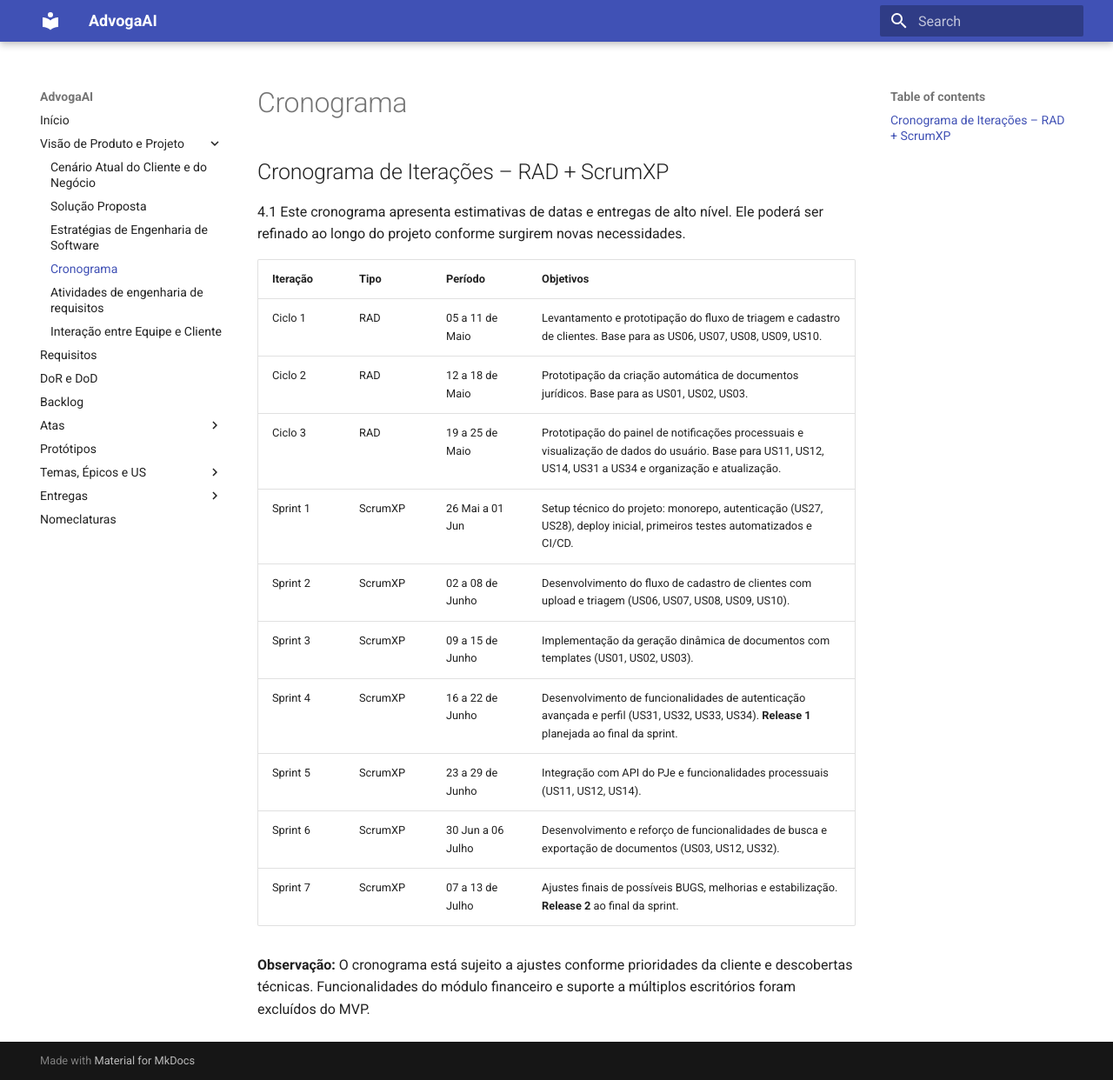
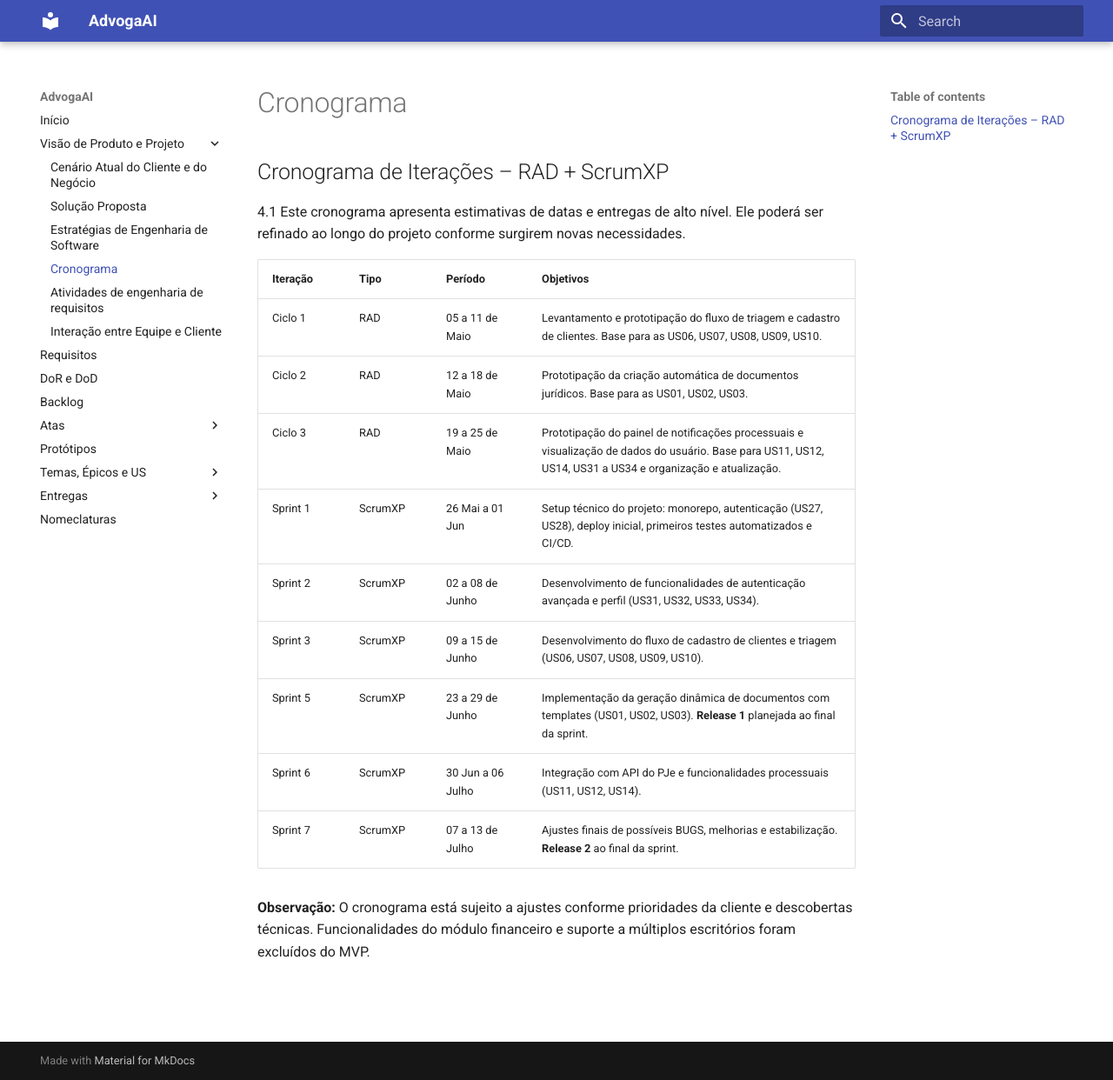
Before and after one commit to mdsreq-fga-unb/2025.1-T01-AdvogaAI, an MkDocs documentation site: the page built from docs/cronograma.md, in a window 1280 px wide and 1242 px high. Shown: the whole window at 87% size. Built offline with MkDocs 1.6.1 and Material for MkDocs 9.7.7, drawn with Linux system fonts in a browser that asks for light colours.

Commit message:
Update cronograma.md

```diff
--- a/docs/cronograma.md
+++ b/docs/cronograma.md
@@ -8,11 +8,10 @@
 | Ciclo 2  | RAD     | 12 a 18 de Maio   | Prototipação da criação automática de documentos jurídicos. Base para as US01, US02, US03.                                                                  |
 | Ciclo 3  | RAD     | 19 a 25 de Maio   | Prototipação do painel de notificações processuais e visualização de dados do usuário. Base para US11, US12, US14, US31 a US34 e organização e atualização. |
 | Sprint 1 | ScrumXP | 26 Mai a 01 Jun   | Setup técnico do projeto: monorepo, autenticação (US27, US28), deploy inicial, primeiros testes automatizados e CI/CD.                                      |
-| Sprint 2 | ScrumXP | 02 a 08 de Junho  | Desenvolvimento do fluxo de cadastro de clientes com upload e triagem (US06, US07, US08, US09, US10).                                                       |
-| Sprint 3 | ScrumXP | 09 a 15 de Junho  | Implementação da geração dinâmica de documentos com templates (US01, US02, US03).                                                                           |
-| Sprint 4 | ScrumXP | 16 a 22 de Junho  | Desenvolvimento de funcionalidades de autenticação avançada e perfil (US31, US32, US33, US34). **Release 1** planejada ao final da sprint.                  |
-| Sprint 5 | ScrumXP | 23 a 29 de Junho  | Integração com API do PJe e funcionalidades processuais (US11, US12, US14).                                                                                 |
-| Sprint 6 | ScrumXP | 30 Jun a 06 Julho | Desenvolvimento e reforço de funcionalidades de busca e exportação de documentos (US03, US12, US32).                                                        |
+| Sprint 2 | ScrumXP | 02 a 08 de Junho  | Desenvolvimento de funcionalidades de autenticação avançada e perfil (US31, US32, US33, US34).                                                      |
+| Sprint 3 | ScrumXP | 09 a 15 de Junho  | Desenvolvimento do fluxo de cadastro de clientes e triagem (US06, US07, US08, US09, US10).
+| Sprint 5 | ScrumXP | 23 a 29 de Junho  | Implementação da geração dinâmica de documentos com templates (US01, US02, US03). **Release 1** planejada ao final da sprint.|
+| Sprint 6 | ScrumXP | 30 Jun a 06 Julho | Integração com API do PJe e funcionalidades processuais (US11, US12, US14).                                                    |
 | Sprint 7 | ScrumXP | 07 a 13 de Julho  | Ajustes finais de possíveis BUGS, melhorias e estabilização. **Release 2** ao final da sprint.                                                              |
 
 **Observação:** O cronograma está sujeito a ajustes conforme prioridades da cliente e descobertas técnicas. Funcionalidades do módulo financeiro e suporte a múltiplos escritórios foram excluídos do MVP.
```
